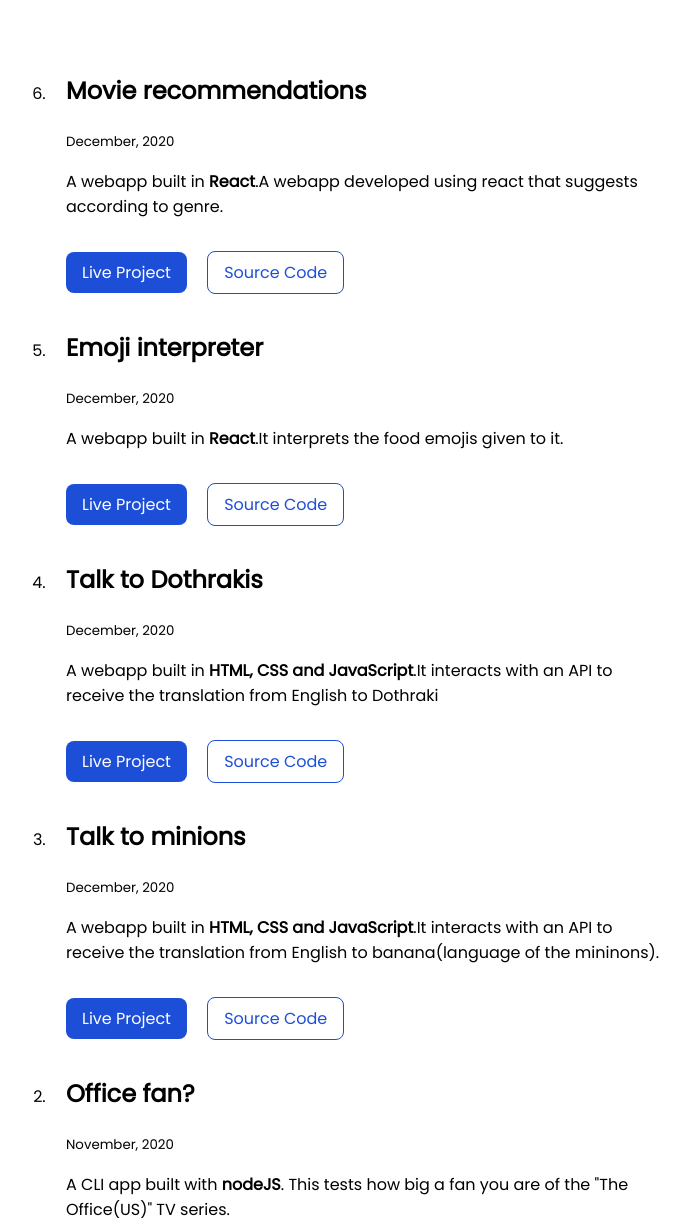
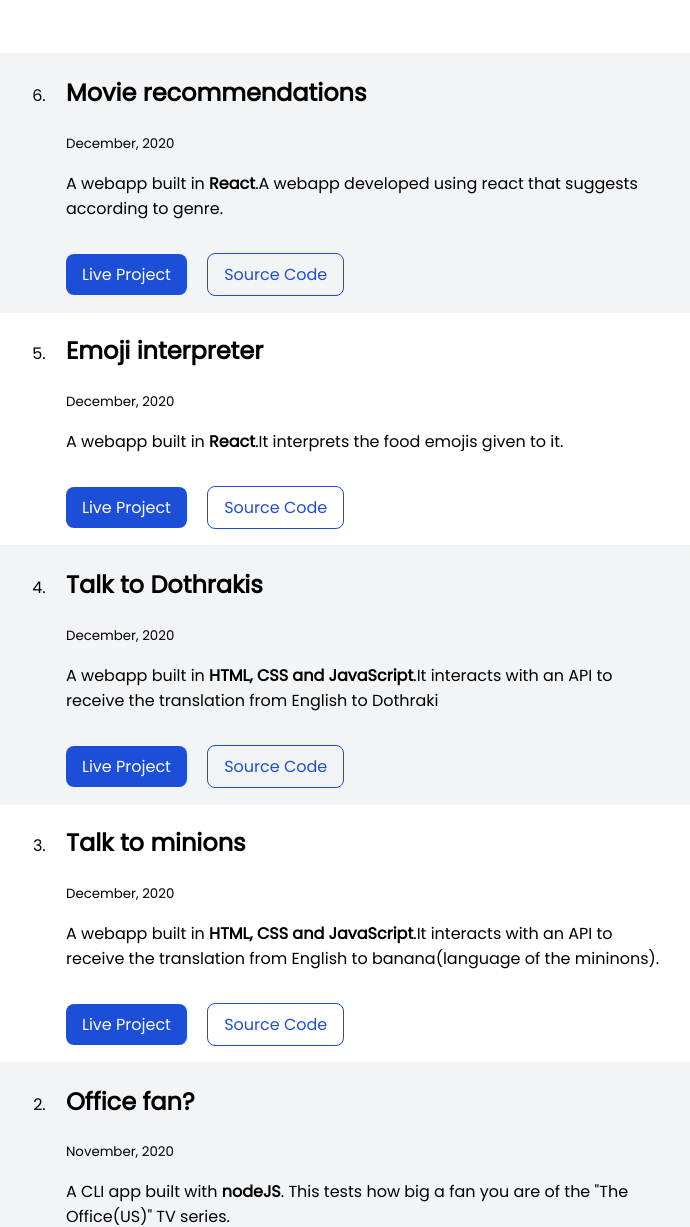
Before and after one commit to ans-human/ans-human-portfolio, a plain HTML site: page projects.html in a window 1280 px wide. Shown: the part 242-1469 px from the top of the page, without its empty margins (274-964 px from the left). Drawn offline with Linux system fonts and the light colour scheme.

Commit message:
Update projects.html

```diff
--- a/projects.html
+++ b/projects.html
@@ -31,7 +31,7 @@
 
     <ol reversed style="margin-block-start: 0px; padding-inline-start: 0px;">
 
-        <div>
+        <div class="ow">
             <li class="container container-center">
                 <h2>Movie recommendations</h2>
                 <small>December, 2020</small>
@@ -55,7 +55,7 @@
             </li>
         </div>
 
-        <div>
+        <div class="ow">
             <li class="container container-center">
                 <h2>Talk to Dothrakis</h2>
                 <small>December, 2020</small>
@@ -79,7 +79,7 @@
             </li>
         </div>
 
-        <div>
+        <div class="ow">
             <li class="container container-center">
                 <h2>Office fan?</h2>
                 <small>November, 2020</small>
```
